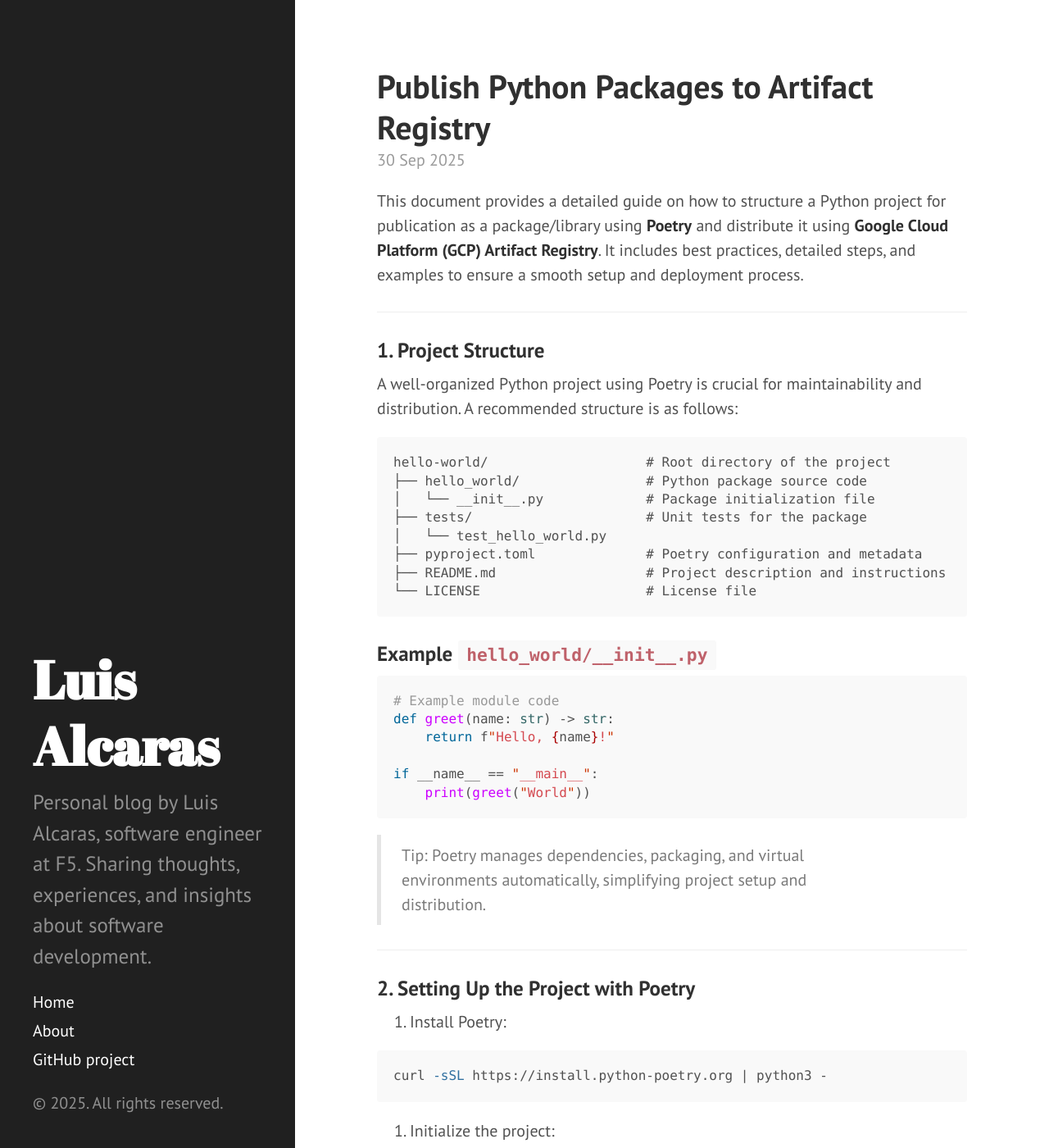
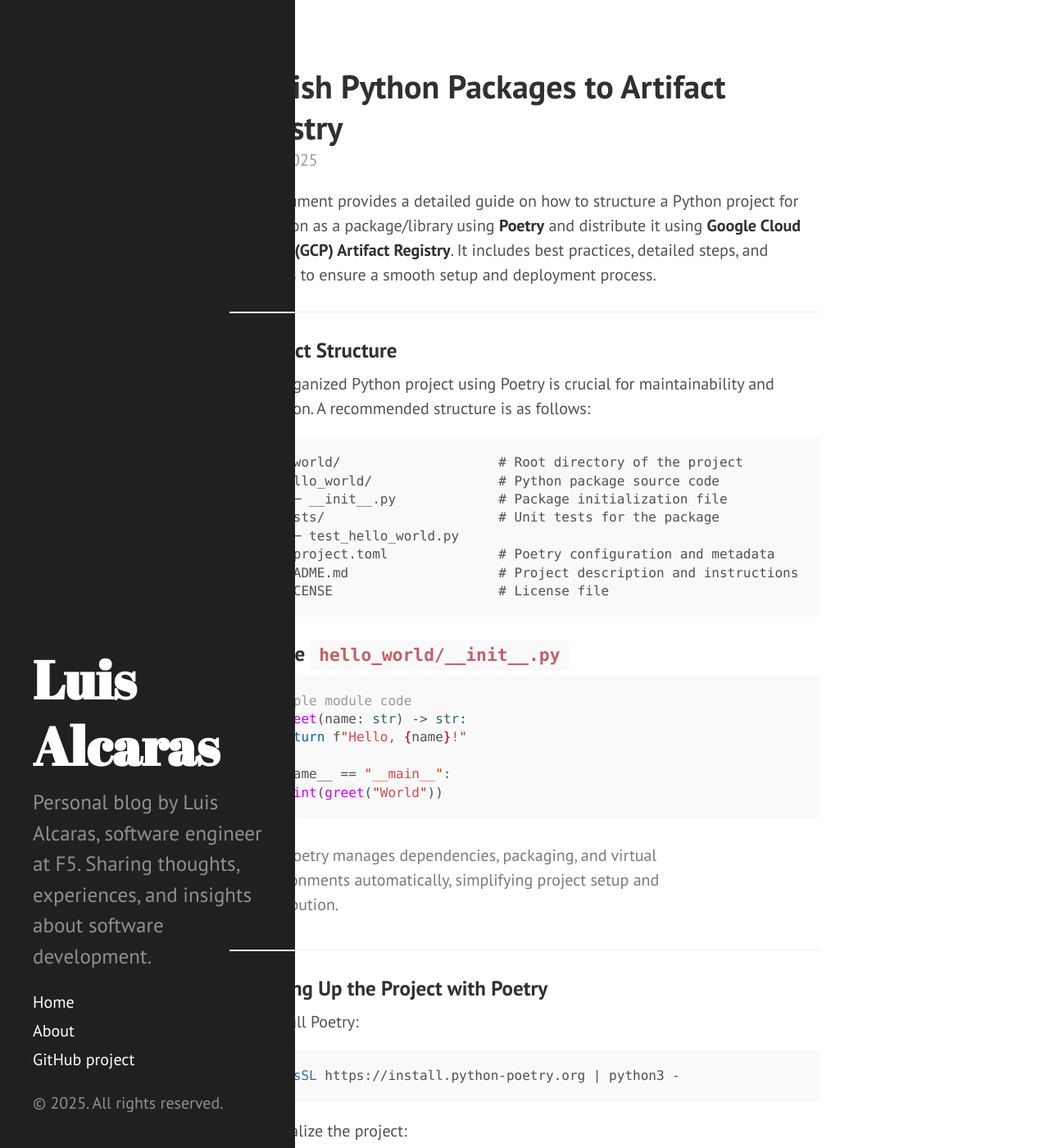
Before and after one commit to luisalcarasr/blog, a Jekyll site: the page built from index.html, in a window 1280 px wide and 1400 px high. Shown: the whole window at 82% size. Built offline with Jekyll 4.4.1, drawn with Linux system fonts in a browser that asks for light colours; the list of posts is cut into pages by our own code.

Commit message:
feat: Content has been centered.

```diff
--- a/public/css/hyde.css
+++ b/public/css/hyde.css
@@ -129,15 +129,15 @@
 @media (min-width: 48em) {
   .content {
     max-width: 38rem;
-    margin-left: 20rem;
-    margin-right: 2rem;
+    margin-left: auto;
+    margin-right: auto;
   }
 }
 
 @media (min-width: 64em) {
   .content {
-    margin-left: 22rem;
-    margin-right: 4rem;
+    margin-left: auto;
+    margin-right: auto;
   }
 }
 
```
